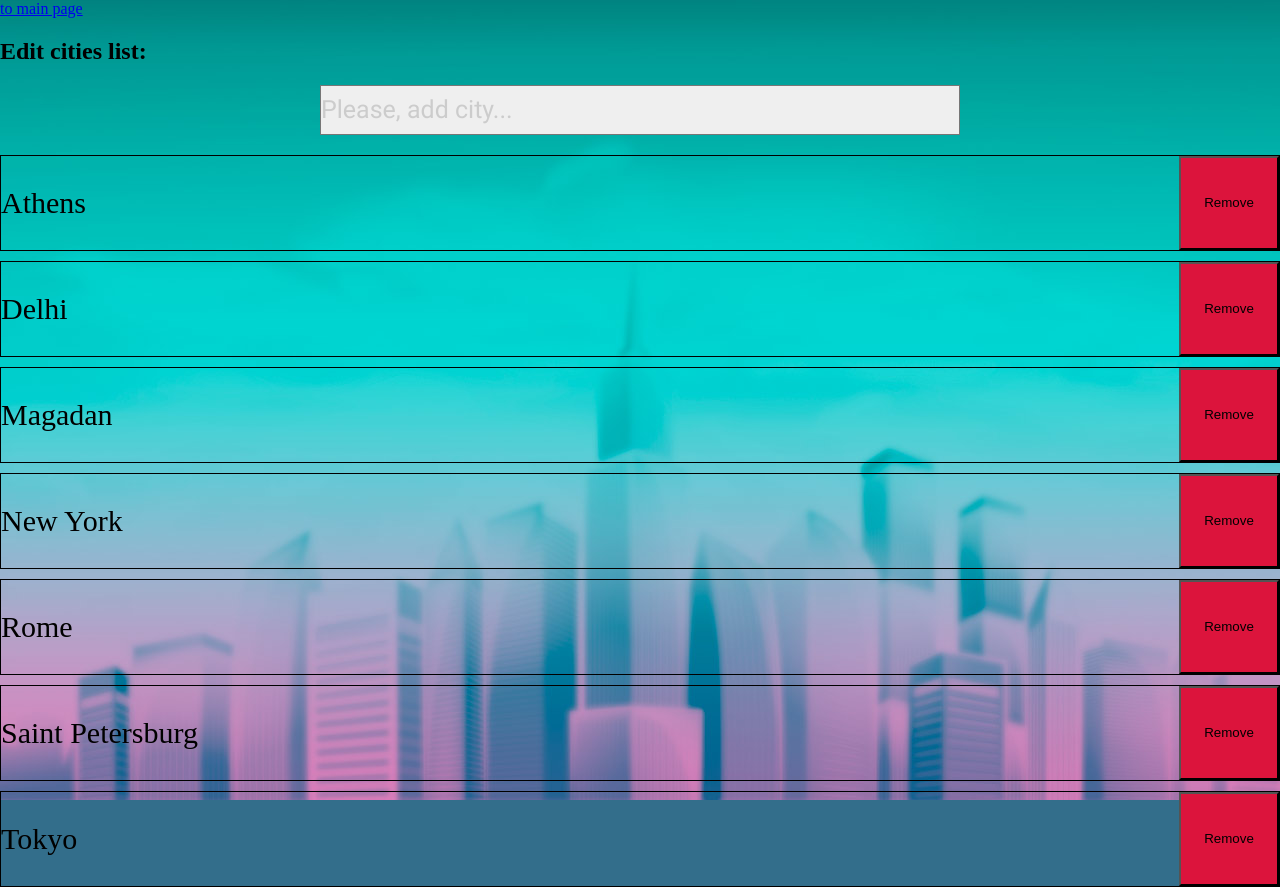
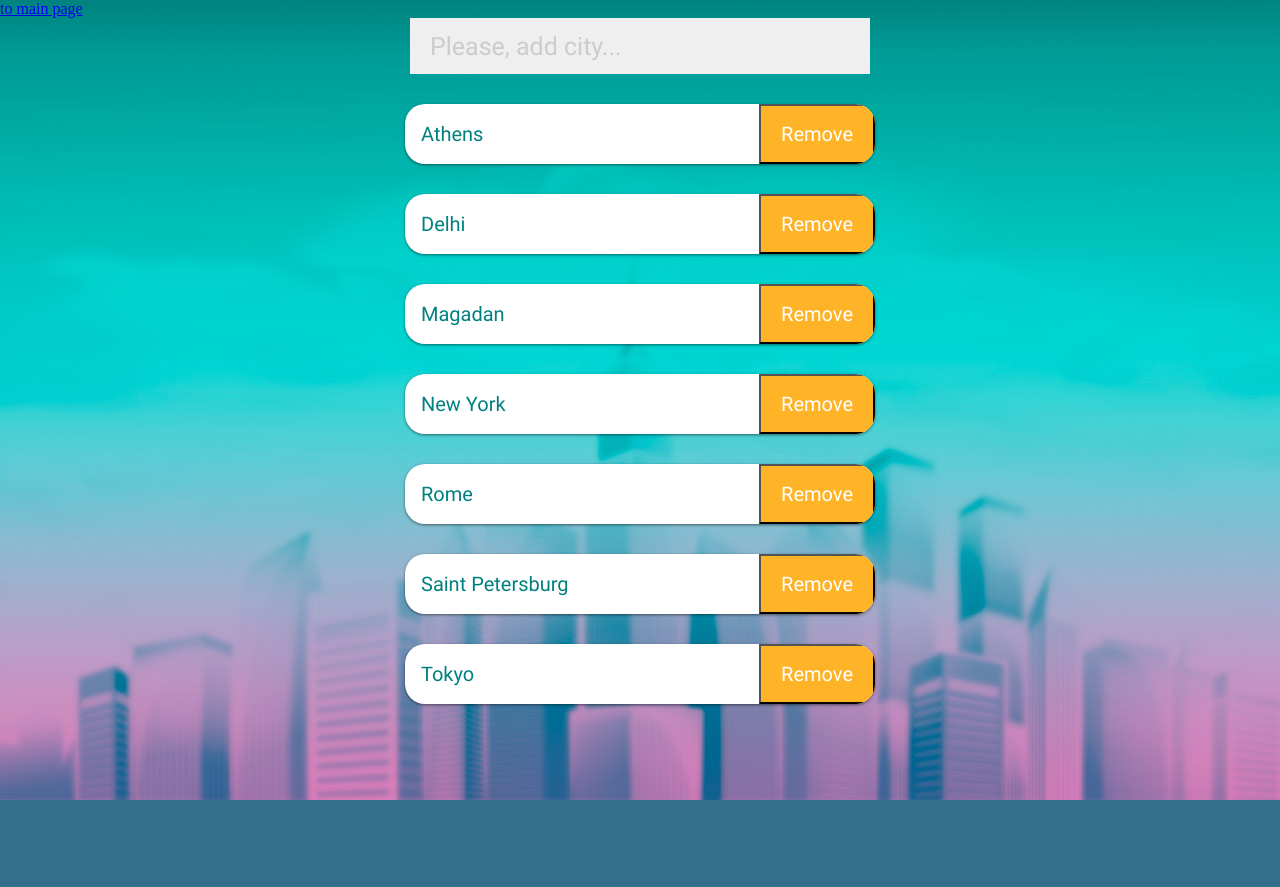
Before and after one commit to EugeneAlexeenko/weather, a React (Create React App) app: page /#/cities in a window 1280 px wide. After the commit the page ends 800 px from the top, so only its background shows below. Built offline with nearby package versions, Linux system fonts and the light colour scheme.

Commit message:
load data from WeatherDetail component

```diff
--- a/src/components/AddCity.css
+++ b/src/components/AddCity.css
@@ -1,11 +1,13 @@
 .add-city__select  {
-  width: 50%;
-  height: 50px;
+  width: 460px;
+  height: 56px;
   margin: 0 auto;
-  margin-bottom: 20px;
+  margin-bottom: 30px;
+  padding-left: 20px;
   display: block;
   font-family: Roboto, sans-serif;
   font-size: 25px;
   appearance: none;
   color: #ccc;
+  border: none;
 }
--- a/src/components/App.js
+++ b/src/components/App.js
@@ -15,7 +15,7 @@ class App extends Component {
         <Switch>
           <Route exact path="/" component={Main} />
           <Route path="/cities" component={Cities} />
-          <Route path="/detail/:city" component={WeatherDetail} />
+          <Route path="/detail/:id" component={WeatherDetail} />
           <Route path="*" component={NotFound} />
         </Switch>
       </div>
--- a/src/components/CitiesItem.css
+++ b/src/components/CitiesItem.css
@@ -1,17 +1,33 @@
 .cities__list-item {
-    margin-bottom: 10px;
+    width: 470px;
+    height: 60px;
+    margin: 0 auto;
+    margin-bottom: 30px;
+    padding-left: 16px;
     display: flex;
     flex-direction: row;
     justify-content: space-between;
-    border: 1px solid black;
+    background: #fff;
+    border-radius: 20px;
+    overflow: hidden;
+    box-shadow: 0px 1px 3px 0px rgba(0,0,0,0.5);
 }
 
 .cities__city-name {
-    font-size: 30px;
+    padding-left: 0;
+    margin: 0;
+    font-family: Roboto, sans-serif;
+    font-weight: 400;
+    font-size: 20px;
+    line-height: 60px;
+    color: #00807F;
 }
 
 .cities__remove-btn {
-    width: 100px;
+    padding: 10px 20px;
     display: block;
-    background: crimson;
+    font-family: Roboto, sans-serif;
+    font-size: 20px;
+    color: #fff;
+    background: #FFB427;
 }
--- a/src/components/CitiesList.jsx
+++ b/src/components/CitiesList.jsx
@@ -20,7 +20,6 @@ class Cities extends Component {
     return (
       <div>
         <Link to="/">to main page</Link>
-        <h2>Edit cities list:</h2>
         <AddCity />
         <ul className="cities__list">
           {citiesList}
--- a/src/components/Main.css
+++ b/src/components/Main.css
@@ -3,5 +3,5 @@
     flex-direction: row;
     justify-content: center;
     flex-wrap: wrap;
-    outline: 3px dashed blue;
+    -outline: 3px dashed blue;
 }
--- a/src/components/WeatherDetail.jsx
+++ b/src/components/WeatherDetail.jsx
@@ -1,68 +1,53 @@
 import React, { Component } from 'react';
 import { Link } from 'react-router-dom';
+import { connect } from 'react-redux';
+import { loadWeather } from '../actions';
 
 class WeatherDetail extends Component {
-  state = {
-    city: this.props.match.params.city,
-    temperature: '',
-    fetching: true,
-  }
-
-  // когда компонент появится в DOM
   componentDidMount() {
-    //this.fetchZipCodeByIP();
-    this.fetchWeatherData(this.state.city);
+    const { id } = this.props.match.params;
+    loadWeather(id);
   }
 
   render () {
+    const { id } = this.props.match.params;
+    const city = this.props.cities.find( city => city.id === +id);
+
+    if (!city.data) {
+      return (
+        <div>loading...</div>
+      )
+    }
+
     return (
       <div className="weather-detail">
         <Link to="/">to main page</Link>
 
         <br/>
-        <h2>{this.props.match.params.city}</h2>
-        City: {this.state.city}
+        City: {city.name}
         <br/>
-        Temperature: {this.state.temperature}
+        Temperature: {city.data.main.temp}
+        <br/>
+        Humidity: {city.data.main.humidity}
+        <br/>
+        Pressure: {city.data.main.pressure}
       </div>
     );
   }
-
-  // get city location by ip
-  fetchZipCodeByIP = () => {
-    fetch(`https://freegeoip.net/json/`)
-    //.then(response => response.json())
-      .then((response) => {
-        console.log('fetching ip from https://freegeoip.net');
-        return response.json();
-      })
-      .then((data) => {
-        console.log(data);
-        this.fetchWeatherData( data.city );
-      })
-      .catch((error) => {
-        console.log(error => console.log(error));
-      })
-  };
-
-  // get weather data by zip code
-  fetchWeatherData = (city) => {
-    const baseUrl = `http://api.openweathermap.org`;
-    const path = `/data/2.5/weather`;
-    const appId = `a8ea301f97eff232520187299d334108`;
-    const query = `units=metric&lang=ru&appid=${appId}`;
-
-    fetch(`${baseUrl}${path}?q=${city}&${query}`)
-      .then(response => response.json())
-      .then(data => {
-        this.setState({
-          city: data.name,
-          temperature: Math.round(data.main.temp),
-          fetching: false
-        });
-      })
-      .catch(error => console.error(error));
-  };
 }
 
-export default WeatherDetail;
+const mapStateToProps = (state) => {
+  return {
+    cities: state.cities
+  }
+};
+
+const mapDispatchToProps = (dispatch) => {
+  return {
+    loadWeather: (id) => {
+      dispatch(loadWeather(id));
+    }
+  }
+};
+
+export default connect(mapStateToProps, mapDispatchToProps)(WeatherDetail);
--- a/src/components/WeatherPreview.jsx
+++ b/src/components/WeatherPreview.jsx
@@ -12,7 +12,7 @@ class WeatherPreview extends Component {
   }
 
   render () {
-    const { cityName, weatherData } = this.props;
+    const { id, cityName, weatherData } = this.props;
 
     const cityIcon = this.props.cityIcon || `default-city.svg`;
     const cityIconUrl = process.env.PUBLIC_URL + `/img/icons_cities/${cityIcon}`;
@@ -52,7 +52,7 @@ class WeatherPreview extends Component {
           </div>
         </div>
 
-        <Link to={`/detail/${this.props.city}`}
+        <Link to={`/detail/${id}`}
           className="weather-preview__link"
         >
           &#x2794;
--- a/src/index.css
+++ b/src/index.css
@@ -48,9 +48,9 @@ body {
   background-position: center;
   background-size: cover;
 
-  outline: 3px solid green;
+  -outline: 3px solid green;
 }
 
 #root {
-  outline: 3px dashed red;
+  -outline: 3px dashed red;
 }
```
